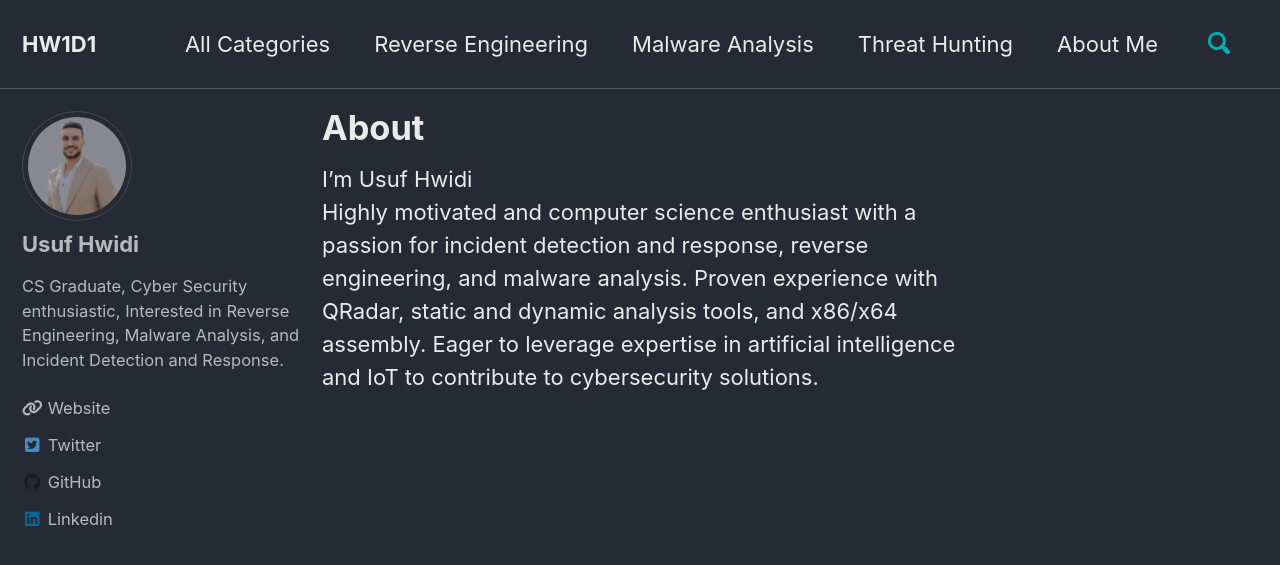
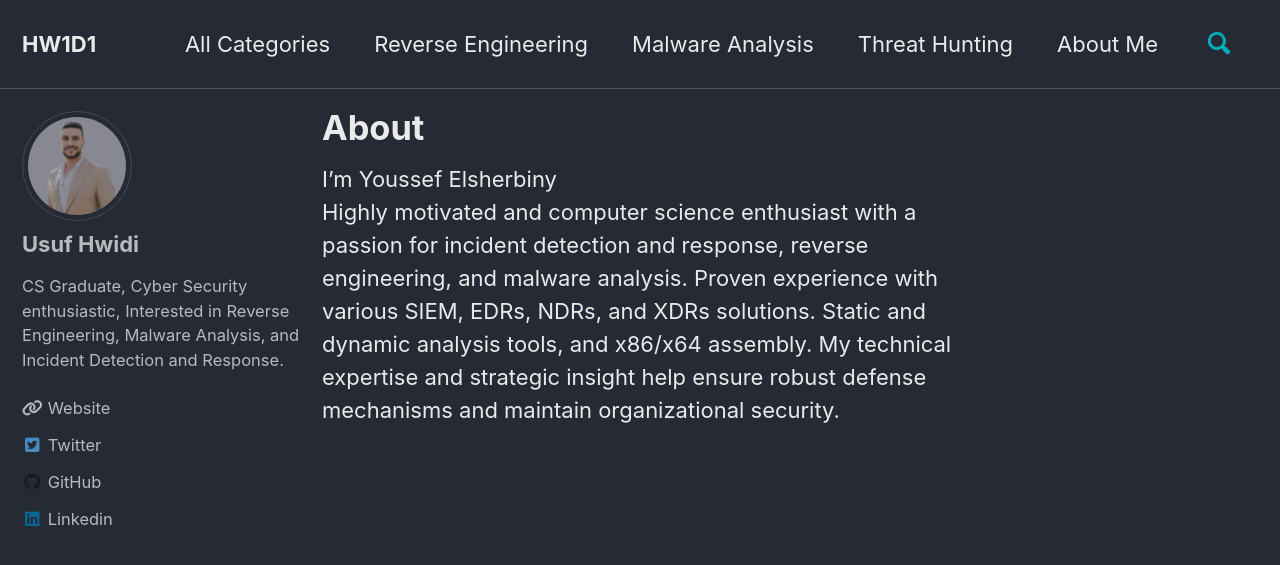
Before and after one commit to YoussefElsherbiiny/YoussefElsherbiiny.github.io, a Jekyll site: the page built from _pages/about.md, in a window 1280 px wide and 900 px high. Shown: the top 565 px of the window. Built offline with Jekyll 4.4.1, drawn with Linux system fonts in a browser that asks for light colours; cached includes are drawn as plain includes; nearby versions of some CDN libraries.

Commit message:
Update about.md

```diff
--- a/_pages/about.md
+++ b/_pages/about.md
@@ -2,7 +2,5 @@
 permalink: /about/
 title: "About"
 ---
-I'm Usuf Hwidi <br>
-Highly motivated and computer science enthusiast with a passion for incident detection and response, reverse engineering, and malware analysis.
-Proven experience with QRadar, static and dynamic analysis tools, and x86/x64 assembly.
-Eager to leverage expertise in artificial intelligence and IoT to contribute to cybersecurity solutions.
+I'm Youssef Elsherbiny <br>
+Highly motivated and computer science enthusiast with a passion for incident detection and response, reverse engineering, and malware analysis. Proven experience with various SIEM, EDRs, NDRs, and XDRs solutions. Static and dynamic analysis tools, and x86/x64 assembly. My technical expertise and strategic insight help ensure robust defense mechanisms and maintain organizational security.
```
